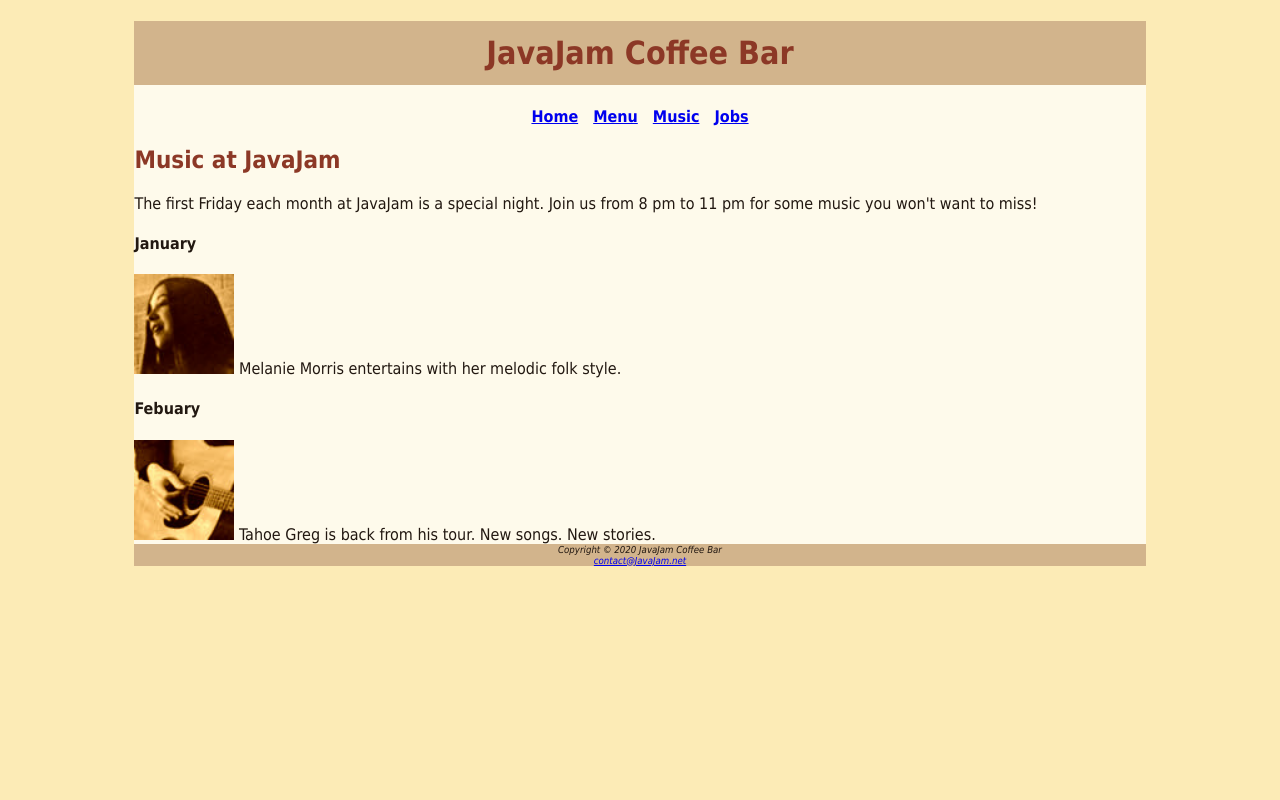
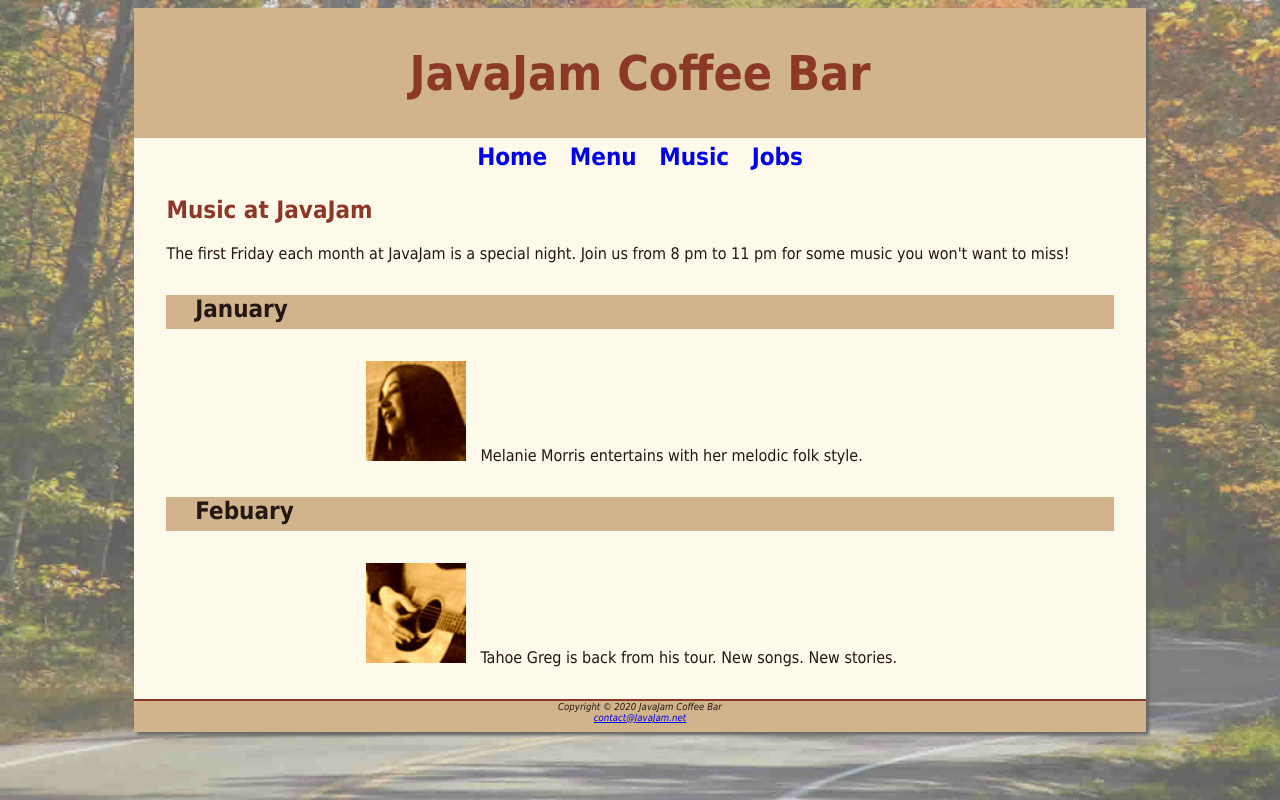
Before and after one commit to Pzcato/Chapter4-Javajam, a plain HTML site: page music.html in a window 1280 px wide. Drawn offline with Linux system fonts and the light colour scheme.

Commit message:
css and fix

```diff
--- a/javajam.css
+++ b/javajam.css
@@ -1,4 +1,8 @@
 body { background-color: #FCEBB6;
+    background-image: url(fadedroad50.jpg);
+    background-repeat: no-repeat;
+    background-size: cover;
+    background-attachment:fixed;
     color: #221811;
     font-family: Tahoma, Arial, sans-serif;
 }
@@ -6,18 +10,56 @@ body { background-color: #FCEBB6;
         margin-left: auto;
         margin-right: auto;
         width: 80%;
+        min-width: 900px;
+        max-width: 1280px;
+        box-shadow: 3px 3px 3px #676767;
 }
 header { background-color: #D2B48C;
       color: #8C3826;
       text-align: center;
+      padding-top: 5px;
+      padding-bottom:5px;
 }
-h1 { line-height: 200%; }
+h1 { font-size:3em; }
 h2 { color: #8C3826; }
+h3, dt { color:#8C3826;}
+h4 {
+  background-color:#d2b48c;
+  font-size: 1.5em;
+  padding-left: 1.2em;
+  padding-bottom: .25em;
+}
 nav { font-weight: bold;
    text-align: center;
+   font-size: 1.5em;
+   padding-top:5px;
+   padding-bottom:5px;
+}
+nav a {text-decoration:none;}
+main {
+  display: block;
+  padding-left:2em;
+  padding-right:2em;
+  padding-bottom:2em;
+}
+.details {
+  padding-left:20%;
+  padding-right:20%;
+}
+img {
+  padding-left:10px;
+  padding-right:10px;
+}
+#homehero {
+  height: 300px;
+  background-image: url(hero.jpg);
+  background-repeat: no-repeat;
+  background-size:cover;
 }
 footer { background-color: #D2B48C;
   font-size: .60em;
   font-style: italic;
   text-align: center;
+  padding-bottom: 1em;
+  border-top: 2px solid #8C3826;
 }
```
Also changed, not shown: menu.html (+1 -1 lines).
